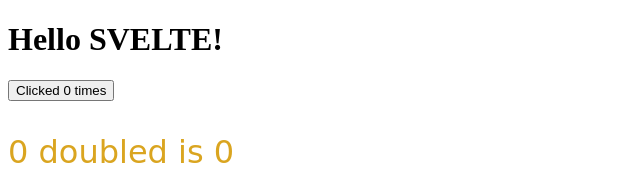
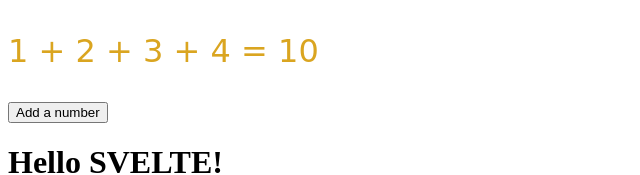
Before and after one commit to adobbs/learn-svelte, a SvelteKit app: page / in a window 1280 px wide. Shown: the top 175 px of the page, without its empty margins (0-640 px from the left). Built offline with nearby package versions, Linux system fonts and the light colour scheme.

Commit message:
Add reactive array

```diff
--- a/src/routes/+page.svelte
+++ b/src/routes/+page.svelte
@@ -16,7 +16,22 @@
     function increment() {
         count += 1;
     }
+
+    let numbers = [1, 2, 3, 4];
+
+	function addNumber() {
+		// numbers.push(numbers.length + 1);
+        numbers = [...numbers, numbers.length + 1];
+	}
+
+	$: sum = numbers.reduce((t, n) => t + n, 0);
 </script>
+
+<p>{numbers.join(' + ')} = {sum}</p>
+
+<button on:click={addNumber}>
+	Add a number
+</button>
 
 <h1>Hello {name.toUpperCase()}!</h1>
 <div>
@@ -26,6 +41,9 @@
     </button>
 </div>
 <p>{count} doubled is {doubled}</p>
+
+
+
 <p>This is a paragraph.</p>
 <Nested />
 <p>{@html string}</p>
```
